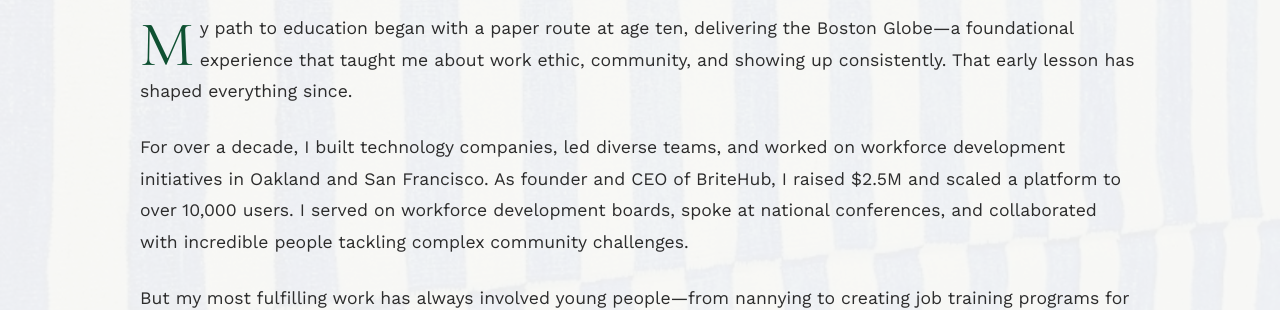
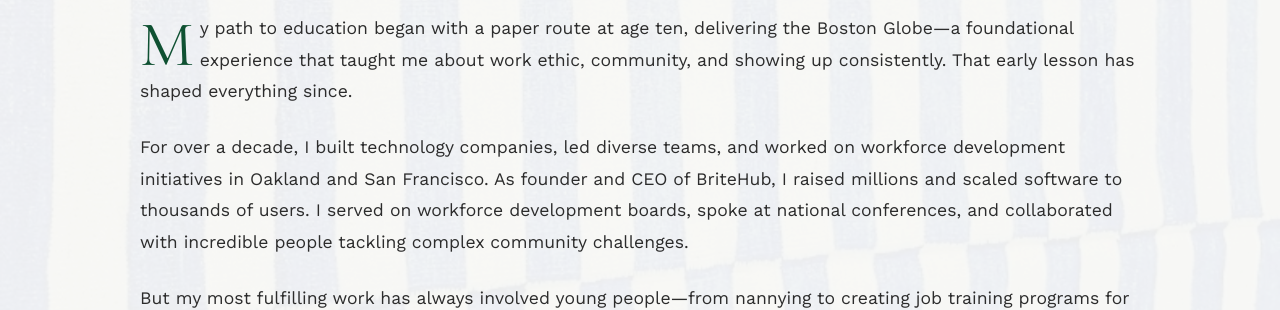
Before and after one commit to dorianjkuperman/dorianjayne.github.io, a plain HTML site: page index.html in a window 1280 px wide. Shown: the part 1300-1610 px from the top of the page. Drawn offline with nearby package versions, Linux system fonts and the light colour scheme.

Commit message:
Update index.html

```diff
--- a/index.html
+++ b/index.html
@@ -882,7 +882,7 @@
 
             <p>My path to education began with a paper route at age ten, delivering the Boston Globe—a foundational experience that taught me about work ethic, community, and showing up consistently. That early lesson has shaped everything since.</p>
 
-            <p>For over a decade, I built technology companies, led diverse teams, and worked on workforce development initiatives in Oakland and San Francisco. As founder and CEO of BriteHub, I raised $2.5M and scaled a platform to over 10,000 users. I served on workforce development boards, spoke at national conferences, and collaborated with incredible people tackling complex community challenges.</p>
+            <p>For over a decade, I built technology companies, led diverse teams, and worked on workforce development initiatives in Oakland and San Francisco. As founder and CEO of BriteHub, I raised millions and scaled software to thousands of users. I served on workforce development boards, spoke at national conferences, and collaborated with incredible people tackling complex community challenges.</p>
 
             <p>But my most fulfilling work has always involved young people—from nannying to creating job training programs for transitional youth, from mentoring high school interns to helping underserved students access manufacturing careers. These experiences revealed my true calling: teaching.</p>
 
```
